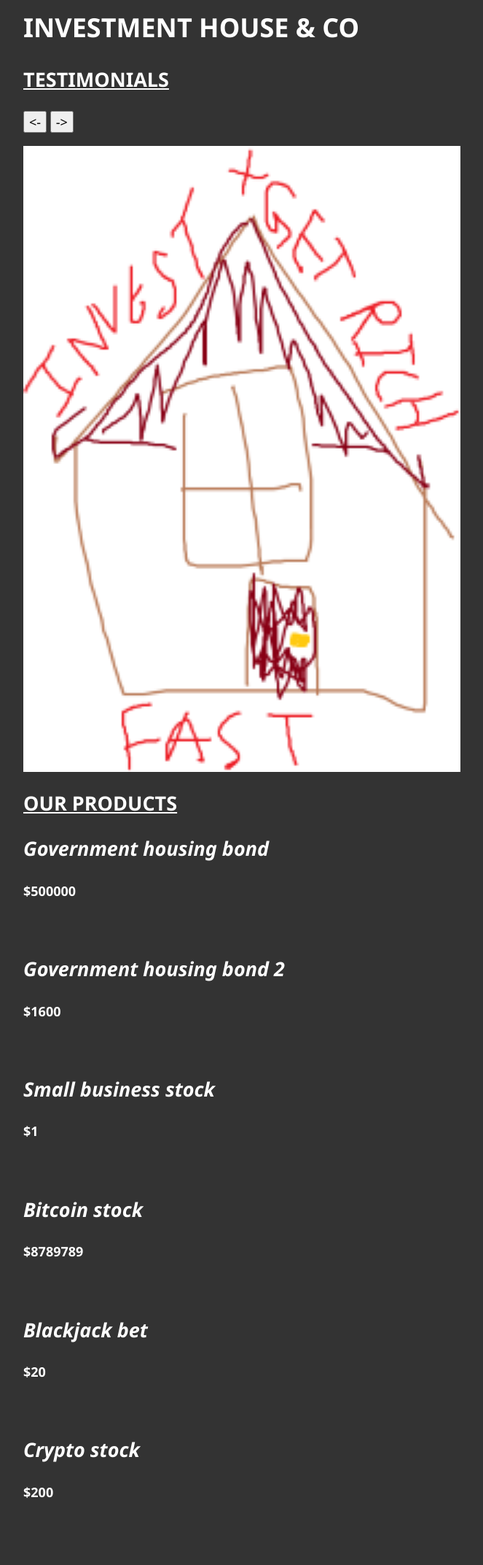
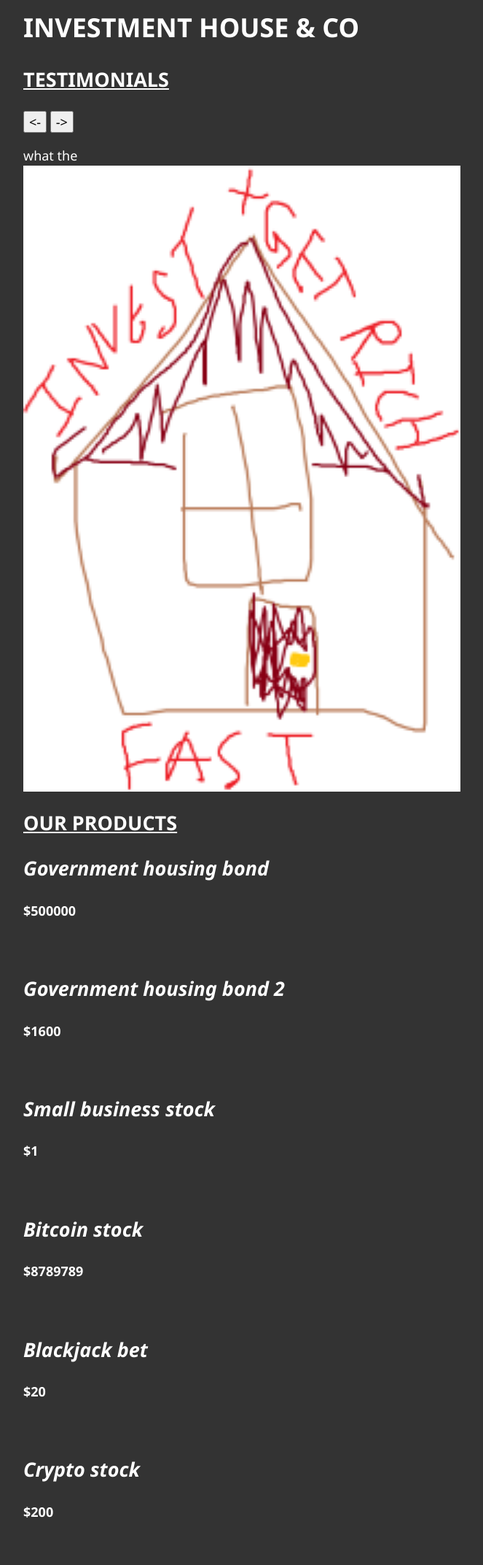
Before and after one commit to KAHLON123/cs30SSS1proj, a PHP site: page /home.php in a window 1280 px wide. Shown: the part 156-2301 px from the top of the page at 73% size, without its empty margins (308-971 px from the left). Before the commit the page ends 2209 px from the top, so only its background shows below. Run offline with PHP 8.4, Linux system fonts and the light colour scheme; the visitor is signed in with stand-in values (Sample User, id 1); data comes from the database, SQL or seed files in the repository.

Commit message:
update home.php

```diff
--- a/home.php
+++ b/home.php
@@ -22,6 +22,7 @@ echo "<form method='POST' action='home.php'>
 <input type='submit' name='left' value='<-'></button>
 <input type='submit' name='right' value='->'></button>
 </form>";
+echo "what the";
 if (isset($_POST['left'])) {
     $slide = slideHandler("left", $strArr, $strNum);
     echo $strArr[$slide];
```
